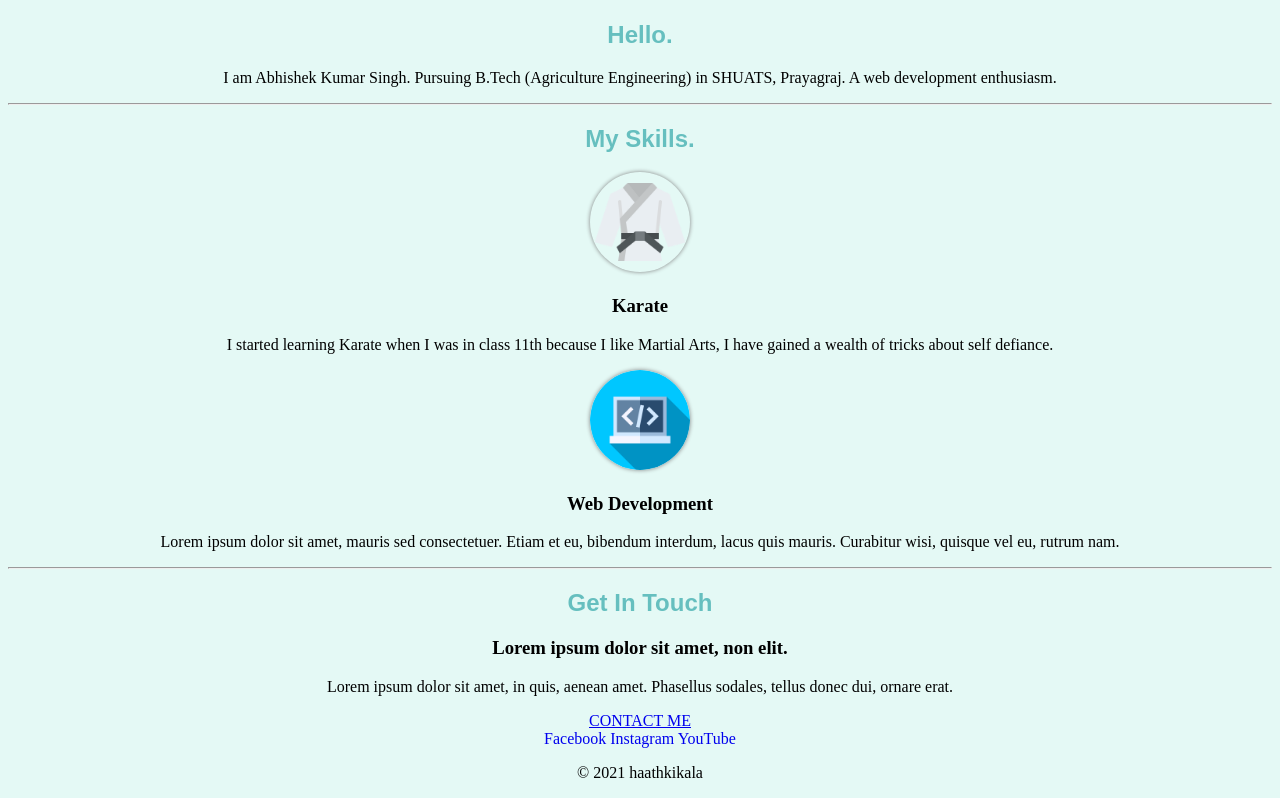
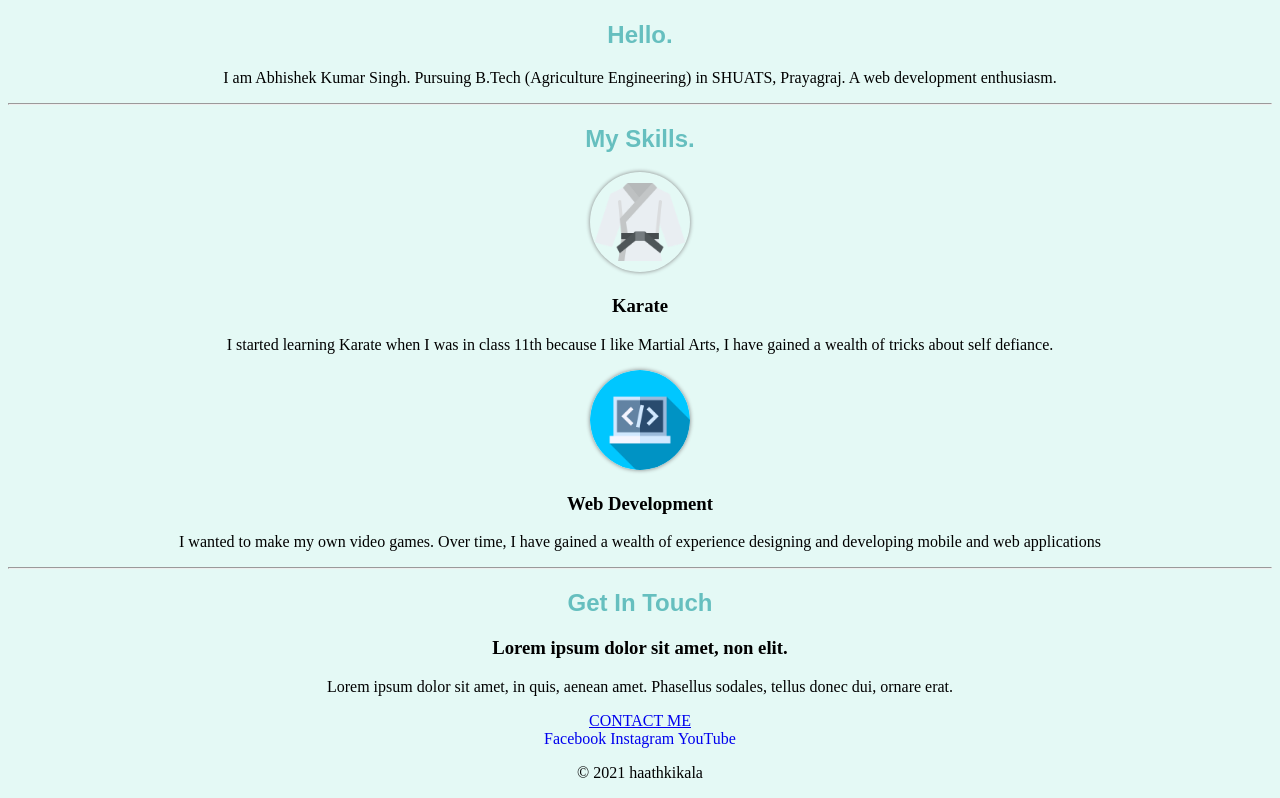
Before and after one commit to aabhishekkrsingh/cv, a plain HTML site: page index.html in a window 1280 px wide. Shown: the part 752-1550 px from the top of the page. Drawn offline with Linux system fonts and the light colour scheme; a web font is replaced by a local one.

Commit message:
Update index.html

```diff
--- a/index.html
+++ b/index.html
@@ -49,10 +49,9 @@
           <img class="web" src="images/programming.png" alt="web development" />
           <h3>Web Development</h3>
           <p>
-            Lorem ipsum dolor sit amet, mauris sed consectetuer. Etiam et eu,
-            bibendum interdum, lacus quis mauris. Curabitur wisi, quisque vel
-            eu, rutrum nam.
-          </p>
+            I wanted to make my own video games. Over time, I have gained a wealth of experience designing and developing mobile and web applications
+          </
+            p>
         </div>
       </div>
       <hr />
```
